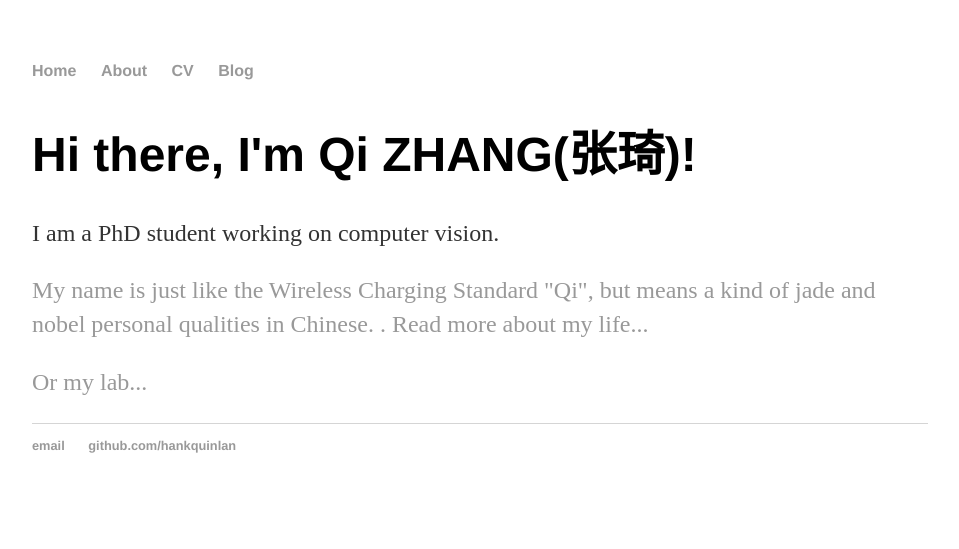
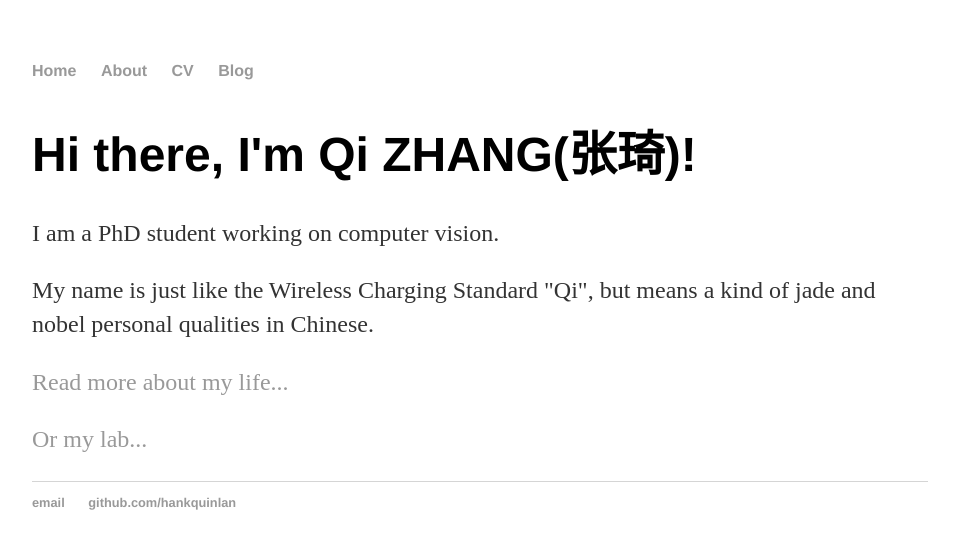
Before and after one commit to zqyq/zqyq.github.io, a Jekyll site: the page built from index.html, in a window 1280 px wide. Shown: the top 549 px of the page, without its empty margins (160-1119 px from the left). Built offline with Jekyll 4.4.1, drawn with Linux system fonts in a browser that asks for light colours.

Commit message:
Update index.html

```diff
--- a/index.html
+++ b/index.html
@@ -7,7 +7,12 @@ title: qizhang's homepage
 			<h1>Hi there, I'm Qi ZHANG(张琦)!</h1>
 			<p>I am a PhD student working on computer vision. </p>
 			<p>
-				<a href="/about">My name is just like the Wireless Charging Standard "Qi", but means a kind of jade and nobel personal qualities in Chinese. . Read more about my life...</a></p>
+				My name is just like the Wireless Charging Standard "Qi",
+					but means a kind of jade and nobel personal qualities in Chinese.
+			</p>
+			<p>
+					<a href="/about">Read more about my life...</a>
+			</p>
 			<p>
 				<a href="http://visal.cs.cityu.edu.hk/">Or my lab...</a>
 			</p>
```
